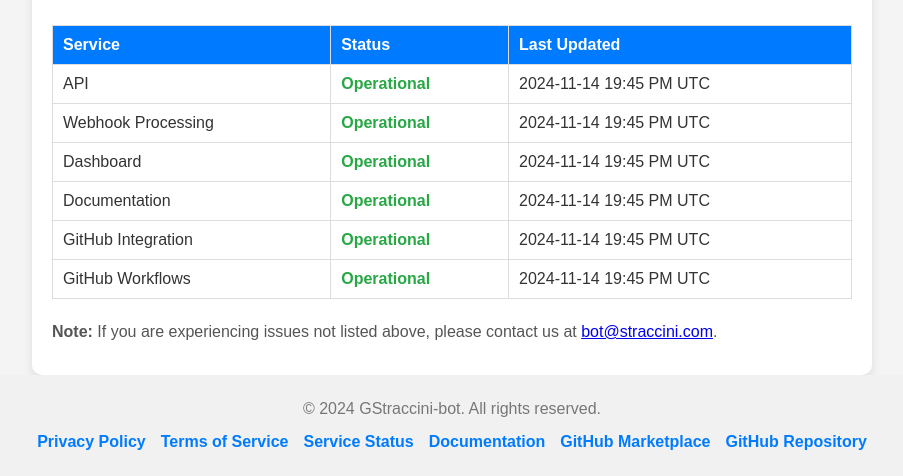
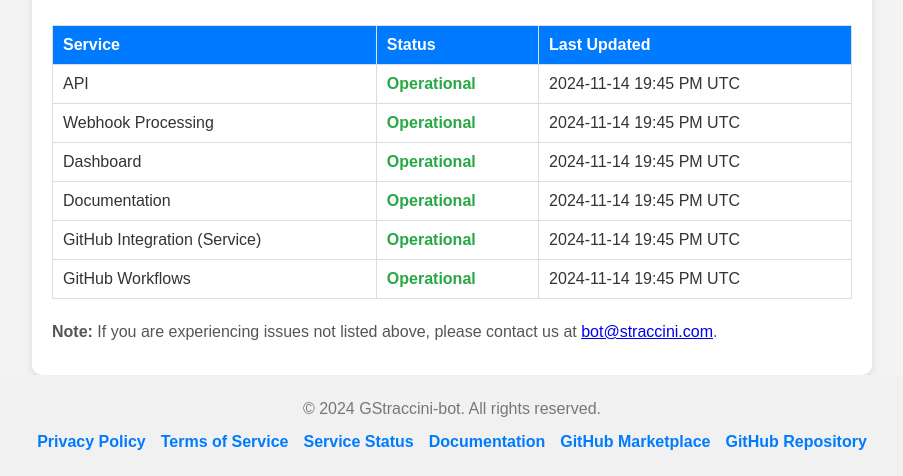
Before and after one commit to guibranco/gstraccini-bot-website, a PHP site: page /service-status.php in a window 1280 px wide. Shown: the part 4151-4627 px from the top of the page, without its empty margins (188-1091 px from the left). Run offline with PHP 8.4, Linux system fonts and the light colour scheme.

Commit message:
Update service-status.php (#302)

```diff
--- a/Src/service-status.php
+++ b/Src/service-status.php
@@ -150,7 +150,7 @@ $isAuthenticated = isset($_SESSION['user']);
           <td>2024-11-14 19:45 PM UTC</td>
         </tr>
         <tr>
-          <td>GitHub Integration</td>
+          <td>GitHub Integration (Service)</td>
           <td class="status-up">Operational</td>
           <td>2024-11-14 19:45 PM UTC</td>
         </tr>
```
